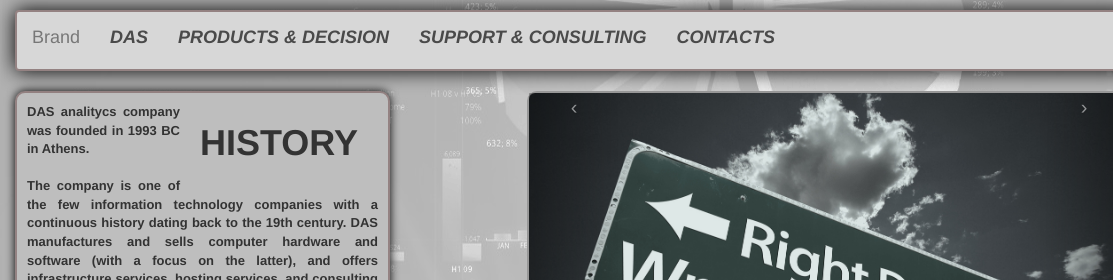
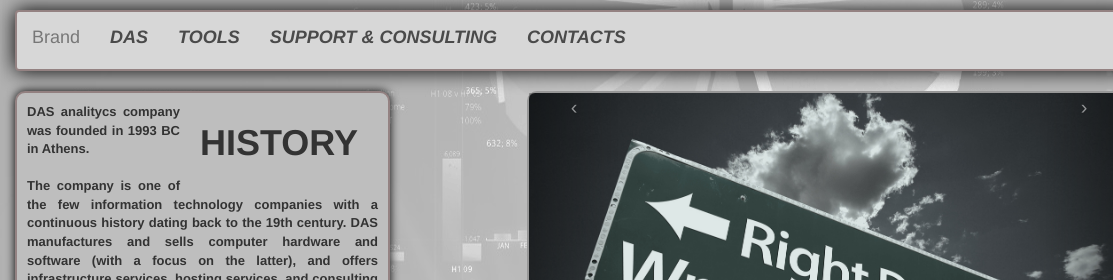
Before and after one commit to amisiura/tools_project, a website: page Final_project/public/header.html in a window 1280 px wide. Shown: the top 280 px of the page, 0-1113 px from the left. Drawn offline with Linux system fonts and the light colour scheme.

Commit message:
16092016 14:51

```diff
--- a/Final_project/public/header.html
+++ b/Final_project/public/header.html
@@ -46,10 +46,10 @@
                     </li>
 
                     <li class="dropdown">
-                        <a href="#" class="dropdown-toggle" data-toggle="dropdown" id="tools" role="button" aria-haspopup="true" aria-expanded="false">Products & decision</a>
+                        <a href="#" class="dropdown-toggle" data-toggle="dropdown" id="tools" role="button" aria-haspopup="true" aria-expanded="false">Tools</a>
                         <ul class="dropdown-menu">
                             <li><a href="#">comparing</a></li>
-                            <li><a href="#">scoring</a></li>
+
                         </ul>
                     </li>
 
```
Also changed, not shown: Final_project/public/tool.html (renamed from Final_project/public/index.html).
